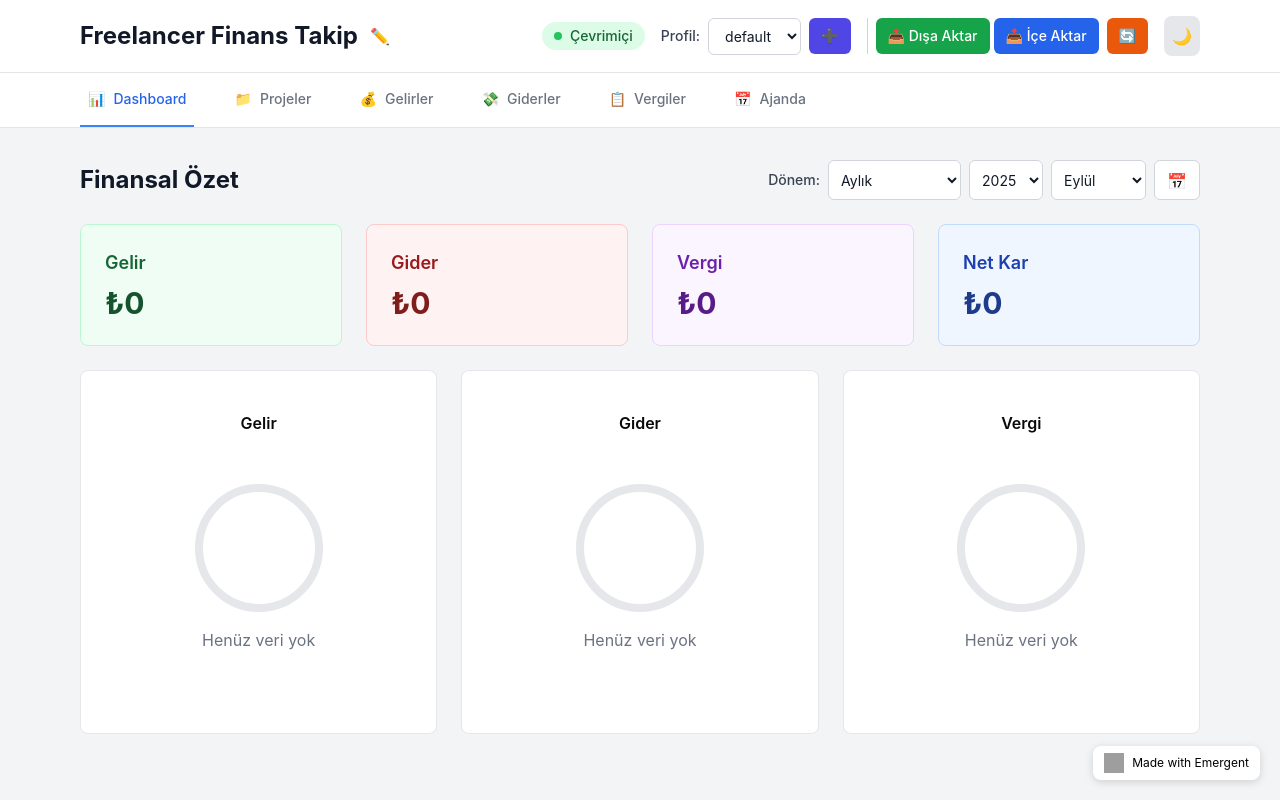
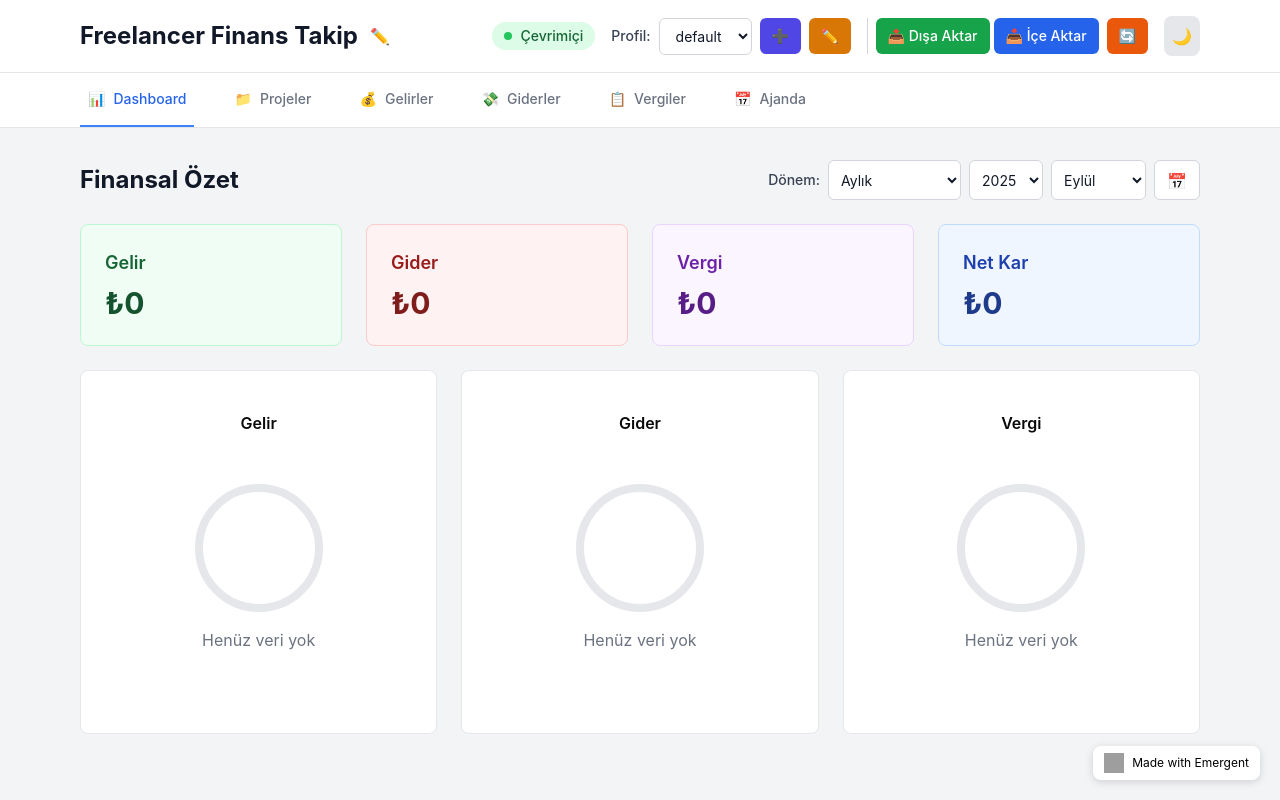
Before and after one commit to hskaya000-ctrl/0738, a React (Create React App) app in the folder frontend/: page / in a window 1280 px wide. Built offline with nearby package versions, Linux system fonts and the light colour scheme; grey boxes are pictures that could not be loaded.

Commit message:
auto-commit for 3c7b1aec-ff4f-4f43-b260-9b305fb6b74a

```diff
--- a/frontend/src/App.js
+++ b/frontend/src/App.js
@@ -2496,6 +2496,20 @@ const App = () => {
                   title="Yeni profil ekle"
                 >
                   ➕
+                </button>
+                <button
+                  onClick={() => {
+                    const newName = prompt(`"${currentProfile}" profil adını değiştir:`, currentProfile);
+                    if (newName && newName !== currentProfile) {
+                      if (renameProfile(currentProfile, newName)) {
+                        alert('Profil adı başarıyla değiştirildi!');
+                      }
+                    }
+                  }}
+                  className="px-3 py-2 bg-amber-600 text-white text-sm rounded-md hover:bg-amber-700"
+                  title="Profil adını değiştir"
+                >
+                  ✏️
                 </button>
 
                 {/* Profil İçe/Dışa Aktarma - Daha belirgin */}
```
